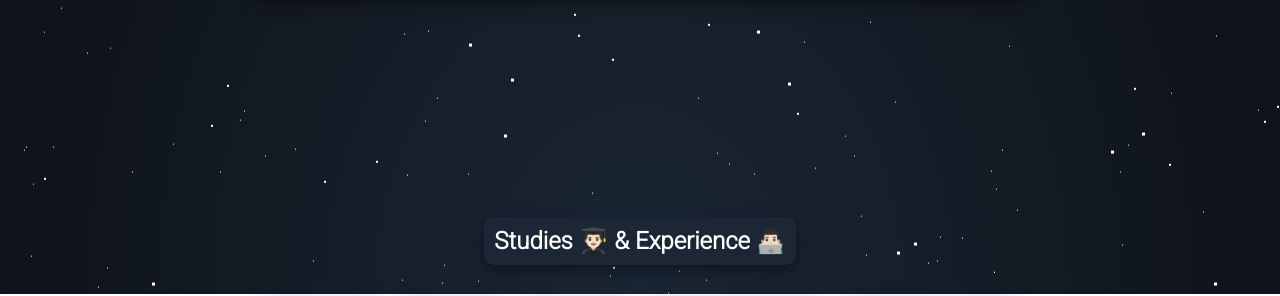
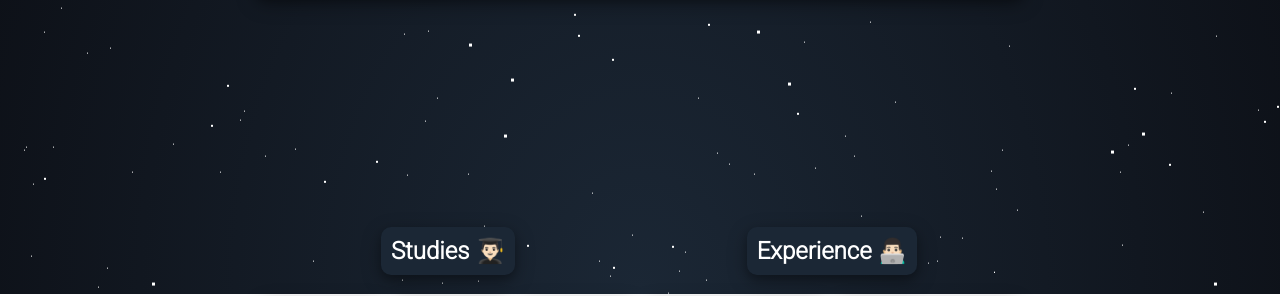
Before and after one commit to ospinooo/ospinooo.github.io, a plain HTML site: page index.html in a window 1280 px wide. Shown: the part 506-802 px from the top of the page. Drawn offline with nearby package versions, Linux system fonts and the light colour scheme.

Commit message:
modify studies and experience into 2 titles
Signed-off-by: Ospino <pablo.ospino@nispera.com>

```diff
--- a/index.html
+++ b/index.html
@@ -72,12 +72,13 @@
       </header>
       <div style="height: 200px"></div>
       <section class="fade-in-init" id="experience">
-        <div class="wrapper">
-          <h1 class="title">Studies 👨🏻‍🎓 & Experience 👨🏻‍💻</h1>
-        </div>
         <div class="row">
           <div class="column-50">
             <div class="timeline" id="studies">
+              <div class="wrapper">
+                <h1 class="title">Studies 👨🏻‍🎓</h1>
+              </div>
+
               <div id="content_timeline">
                 <div class="row">
                   <div class="column cell" id="conservatory">
@@ -116,6 +117,10 @@
           </div>
           <div class="column-50">
             <div class="timeline" id="jobs">
+              <div class="wrapper">
+                <h1 class="title">Experience 👨🏻‍💻</h1>
+              </div>
+
               <div id="content_timeline">
                 <div class="row">
                   <div class="column cell" id="empro">
```
